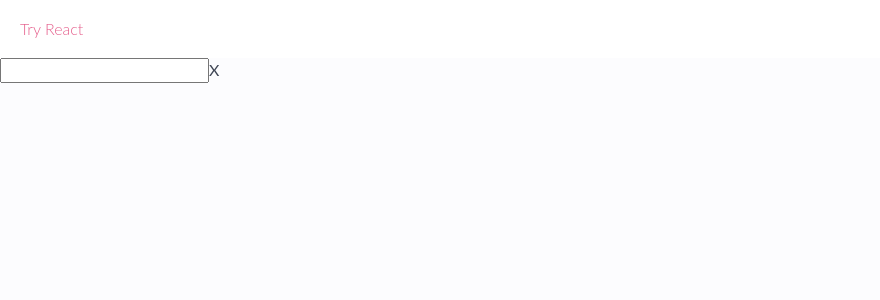
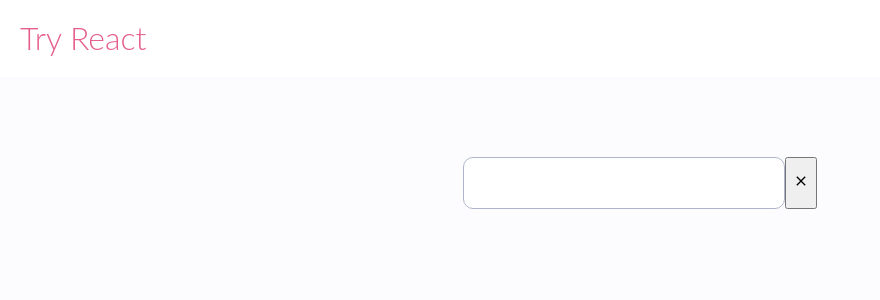
Before and after one commit to DenisNazarenko/try-react, a React app: page / in a window 1280 px wide. Shown: the top 300 px of the page, without its empty margins (0-880 px from the left). Built offline with nearby package versions, Linux system fonts and the light colour scheme.

Commit message:
Input typeahead, style fixes, minor changes

```diff
--- a/package.json
+++ b/package.json
@@ -9,6 +9,7 @@
   },
   "version": "0.1.0",
   "dependencies": {
+    "axios": "^0.19.0",
     "normalize.css": "^8.0.1",
     "react": "^16.10.2",
     "react-dom": "^16.10.2"
--- a/src/components/App.js
+++ b/src/components/App.js
@@ -2,22 +2,35 @@ import React from 'react';
 import { hot } from 'react-hot-loader/root';
 import AppHeader from './AppHeader';
 import InputTypeahead from './InputTypeahead';
+import axios from 'axios';
 
-const API_URL = 'https://api.npms.io/v2/search';
+const API_URL = 'http://npmsearch.com/';
 
 const App = () => {
-	const search = inputValue => {
-		const url = _buildUrl(inputValue);
+	const search = searchValue => {
+		const url = _buildUrl(searchValue);
+
+		_fetchDataPromise(url);
 	};
 
 	function _buildUrl(query, items = 10) {
-		return `${API_URL}?q=${query}&size=${items}`;
+		return `${API_URL}?q=${query}`;
 	}
+
+	function _fetchDataPromise(url) {
+	  fetch(url)
+      .then(response => {
+        console.log(response);
+      })
+  }
 
 	return (
 		<div className="app">
 			<AppHeader text="Try React" />
-			<InputTypeahead search={search} />
+
+      <div className="app-container">
+        <InputTypeahead search={search} />
+      </div>
 		</div>
 	);
 };
--- a/src/components/AppHeader.js
+++ b/src/components/AppHeader.js
@@ -4,7 +4,7 @@ const AppHeader = props => {
 	return (
 		<header className="app-header">
 			<div className="app-header__container">
-				<div className="app-header__logo">{props.text}</div>
+        <h1 className="app-header__logo">{props.text}</h1>
 			</div>
 		</header>
 	);
--- a/src/components/InputTypeahead.js
+++ b/src/components/InputTypeahead.js
@@ -5,19 +5,33 @@ const InputTypeahead = ({ search }) => {
 
 	const handleInputChanges = e => {
 		setInputValue(e.target.value);
-		console.log(inputValue, e.target.value);
 
-		search(inputValue);
+    if (e.target.value.length > 3) {
+      search(e.target.value);
+    }
 	};
 
-	const resetInputValue = () => {
-		setInputValue('');
+	const resetInputValue = e => {
+	  e.preventDefault();
+
+	  if (inputValue) {
+      setInputValue('');
+    }
 	};
 
 	return (
-		<form>
-			<input type="text" value={inputValue} onChange={handleInputChanges} />
-			<span className="input-typeahead__">X</span>
+		<form className='input-typeahead__form'>
+			<input className="input-typeahead__input" type="text" value={inputValue} onChange={handleInputChanges} />
+
+      <button className="input-typeahead__reset" onClick={resetInputValue}>
+        <span className="input-typeahead__reset__label">
+          <svg className="input-typeahead__reset__icon"  viewBox="0 0 24 24">
+            <path d="M19 6.41L17.59 5 12 10.59 6.41 5 5 6.41 10.59 12 5 17.59 6.41 19 12 13.41 17.59 19 19 17.59 13.41 12z"></path>
+          </svg>
+        </span>
+      </button>
+
+
 		</form>
 	);
 };
--- a/src/styles/_root.scss
+++ b/src/styles/_root.scss
@@ -14,6 +14,18 @@ body {
   width: inherit;
 }
 
+input {
+  border: none;
+
+  &:focus {
+    outline: none;
+  }
+}
+
+h1 {
+  margin: 0;
+}
+
 #root {
   height: inherit;
   width: inherit;
--- a/src/styles/components/_app.scss
+++ b/src/styles/components/_app.scss
@@ -4,3 +4,11 @@
   height: inherit;
   width: inherit;
 }
+
+.app-container {
+  align-items: center;
+  display: flex;
+  flex-direction: column;
+  height: inherit;
+  width: inherit;
+}
--- a/src/styles/components/_input-typeahead.scss
+++ b/src/styles/components/_input-typeahead.scss
@@ -0,0 +1,34 @@
+.input-typeahead__form {
+  display: flex;
+  position: relative;
+  top: 80px;
+}
+
+.input-typeahead__input {
+  border: 1px solid $color__grey--dark;
+  border-radius: 10px;
+  font-weight: $font-weight--light;
+  height: 30px;
+  padding: 10px;
+  transition: all 250ms ease-in-out ;
+  width: 300px;
+
+  &:hover {
+    border-color: $color__green;
+  }
+
+  &:focus {
+    border-color: $color__green--dark;
+  }
+}
+
+.input-typeahead__reset {
+  align-items: center;
+  justify-content: center;
+  display: flex;
+}
+
+.input-typeahead__reset__icon {
+  height: 1em;
+  width: 1em;
+}
--- a/src/styles/variables/_common.scss
+++ b/src/styles/variables/_common.scss
@@ -16,6 +16,7 @@ $font-family__default: 'Lato', sans-serif;
 $font-size--default: 16px;
 $font-size--s: 12px;
 $font-size--xs: 8px;
+$font-size--l: 20px;
 $font-weight--bold: 700;
 $font-weight--heavy: 800;
 $font-weight--light: 300;
```
Also changed, not shown: 1 other file (tests, documents, lock files or other folders).
